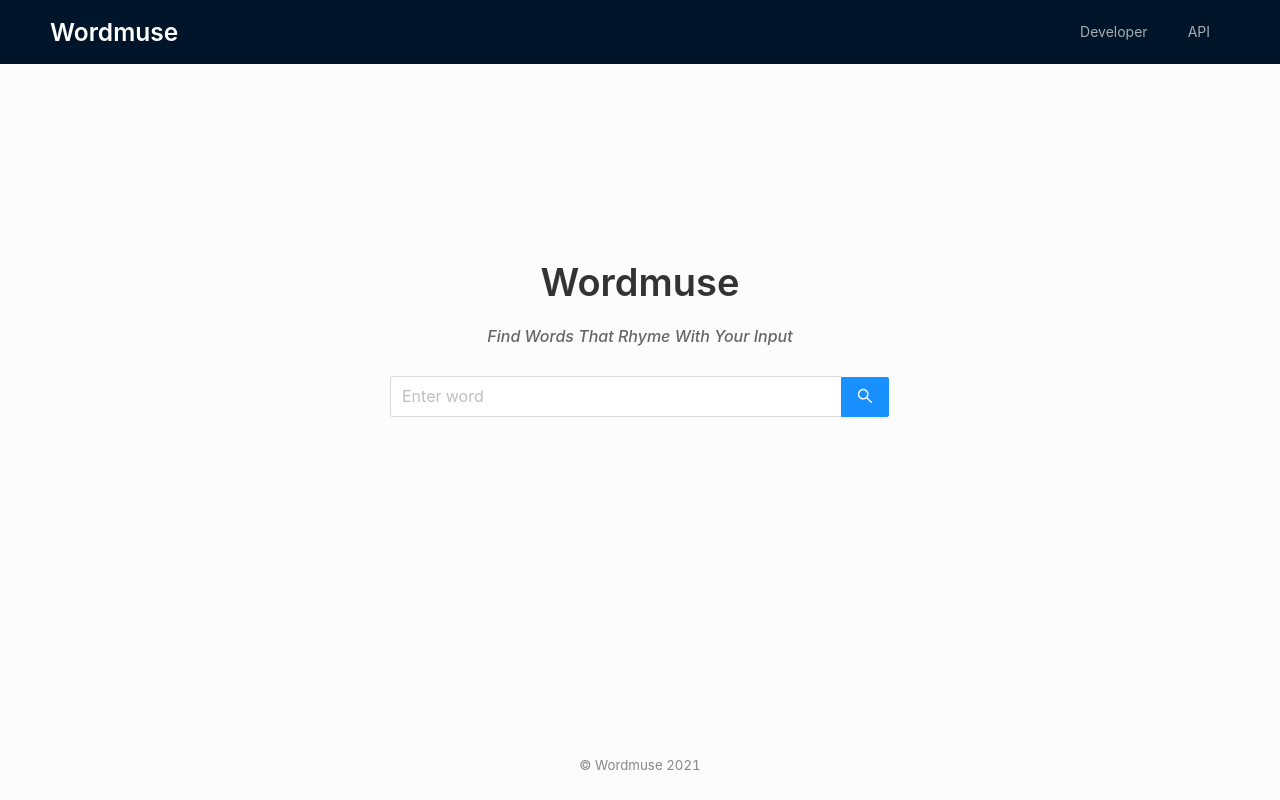
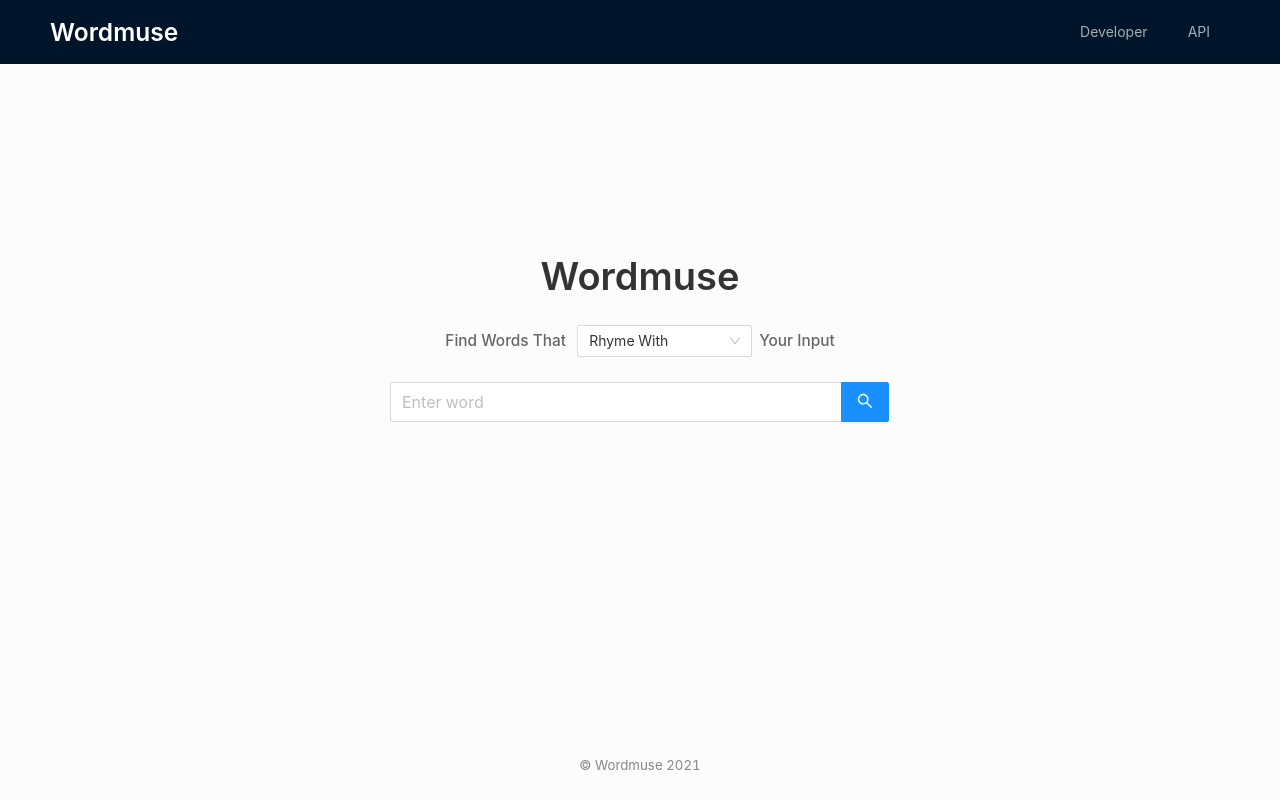
Before and after one commit to 0xAMR/wordmuse, a React (Create React App) app: page / in a window 1280 px wide. Built offline with nearby package versions, Linux system fonts and the light colour scheme; a small style sheet from the web is missing.

Commit message:
✨ new search criteria

```diff
--- a/src/App.tsx
+++ b/src/App.tsx
@@ -8,10 +8,11 @@ import styled from 'styled-components';
 import ResultsList from './components/ResultsList';
 
 // Ant Design
-import { Input, Layout, Menu, Typography } from 'antd';
+import { Input, Layout, Menu, Typography, Select } from 'antd';
 const { Search } = Input;
 const { Header, Content, Footer } = Layout;
 const { Title } = Typography;
+const { Option } = Select;
 
 const StyledApp = styled.main`
   display: flex;
@@ -44,28 +45,33 @@ const StyledApp = styled.main`
     }
   }
 
-  & .main__title {
-    color: #333;
-    padding: 0;
-    margin: 0;
-  }
-
-  & .main__subtitle {
-    color: #666;
-    font-style: italic;
-    text-transform: capitalize;
-    font-weight: 500;
-    padding: 0;
-    margin-top: 1em;
-    margin-bottom: 1.75em;
-  }
-
   & .main__content {
     display: flex;
     flex-direction: column;
     align-items: center;
     justify-content: center;
     margin-bottom: 7.5rem;
+
+    & .main__title {
+      color: #333;
+      padding: 0;
+      margin: 0 0 0.25em 0;
+    }
+
+    & .main__subtitle {
+      color: #666;
+      text-transform: capitalize;
+      font-weight: 500;
+      padding: 0;
+      margin-top: 1em;
+      margin-bottom: 1.65em;
+      font-size: 1.1em;
+    }
+
+    & .main__select {
+      margin: 0 0.5em;
+      color: #333;
+    }
   }
 
   & .layout {
@@ -77,6 +83,7 @@ export default function App() {
   const [resultsActive, setResultsActive] = useState(false);
   const [searchResults, setSearchResults] = useState([]);
   const [wordInput, setWordInput] = useState('');
+  const [wordType, setWordType] = useState('rel_rhy');
 
   /**
    * take word, get data from api
@@ -86,7 +93,7 @@ export default function App() {
    */
   async function getData(word: string) {
     const response = await fetch(
-      `https://api.datamuse.com/words?rel_rhy=${word}`
+      `https://api.datamuse.com/words?${wordType}=${word}`
     );
     const data = await response.json();
 
@@ -117,7 +124,18 @@ export default function App() {
           <Content className="main__content">
             <Title className="main__title">Wordmuse</Title>
             <Title className="main__subtitle" level={5}>
-              Find words that rhyme with your input
+              Find words that{' '}
+              <Select
+                className="main__select"
+                defaultValue={wordType}
+                style={{ width: 175 }}
+                onChange={(e) => setWordType(e)}
+              >
+                <Option value="rel_rhy">Rhyme With</Option>
+                <Option value="sl">Sound Like</Option>
+                <Option value="sp">Are Spelled Like</Option>
+              </Select>
+              your input
             </Title>
             <Search
               style={{ maxWidth: 500 }}
@@ -132,6 +150,7 @@ export default function App() {
           <ResultsList
             data={searchResults}
             wordInput={wordInput}
+            wordType={wordType}
             backHome={() => setResultsActive(false)}
           />
         )}
--- a/src/components/ResultsList/index.tsx
+++ b/src/components/ResultsList/index.tsx
@@ -24,14 +24,23 @@ const StyledList = styled.div`
 type ResultsListProps = {
   data: object;
   wordInput: string;
+  wordType: string;
   backHome: () => void;
 };
 
 export default function ResultsList({
   data,
   wordInput,
+  wordType,
   backHome,
 }: ResultsListProps): JSX.Element {
+  //
+  const searchCriteria: any = {
+    rel_rhy: 'rhyme with',
+    sl: 'sound like',
+    sp: 'are spelled like',
+  };
+
   return (
     <StyledList>
       <Button
@@ -43,7 +52,8 @@ export default function ResultsList({
         Return Home
       </Button>
       <Title className="list__title" level={3}>
-        Search results pertaining to '{wordInput}'
+        Search results pertaining words that {searchCriteria[wordType]} '
+        {wordInput}'
       </Title>
       {Object.values(data).map((result) => (
         <Result title={result.word} />
```
